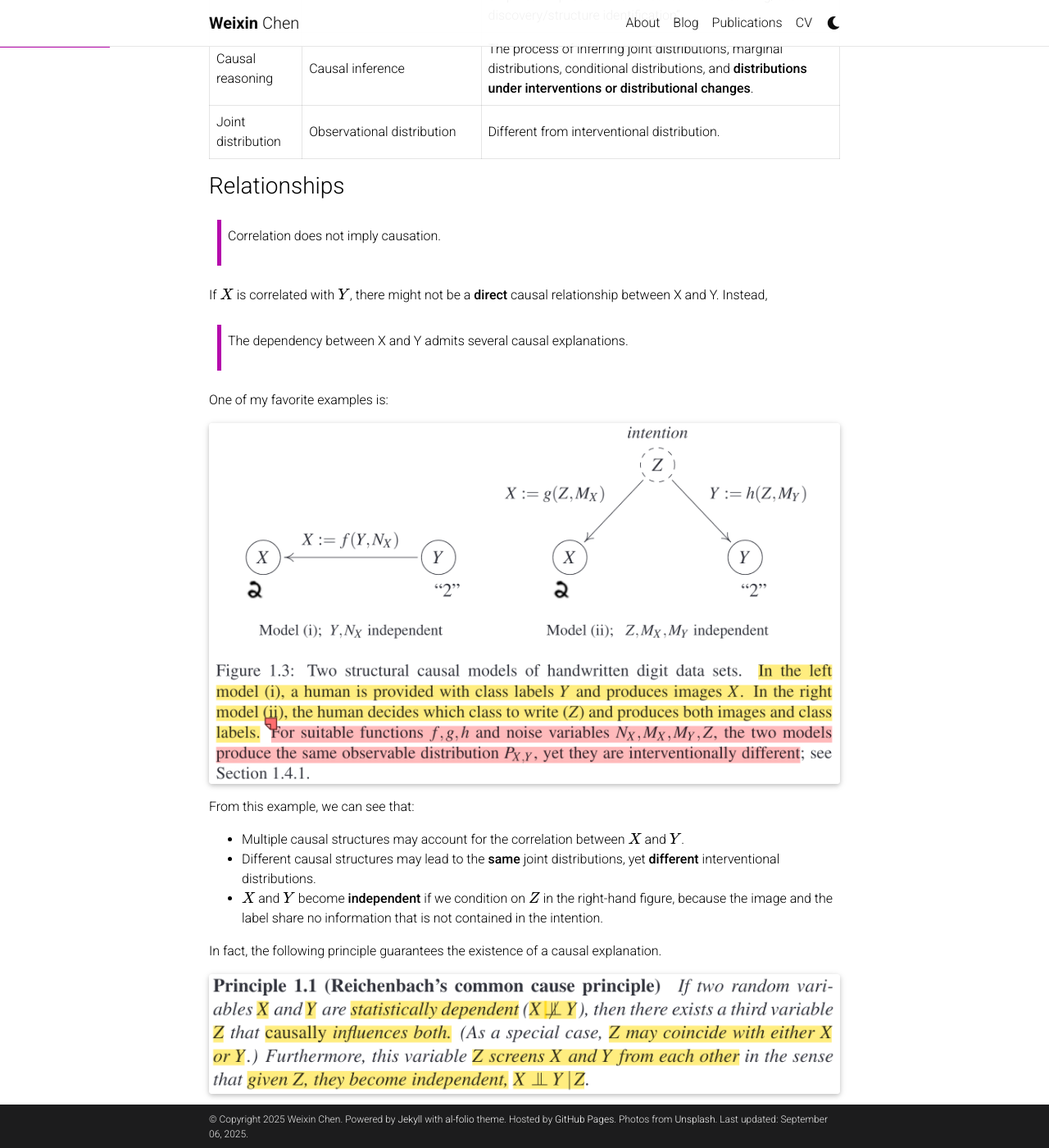
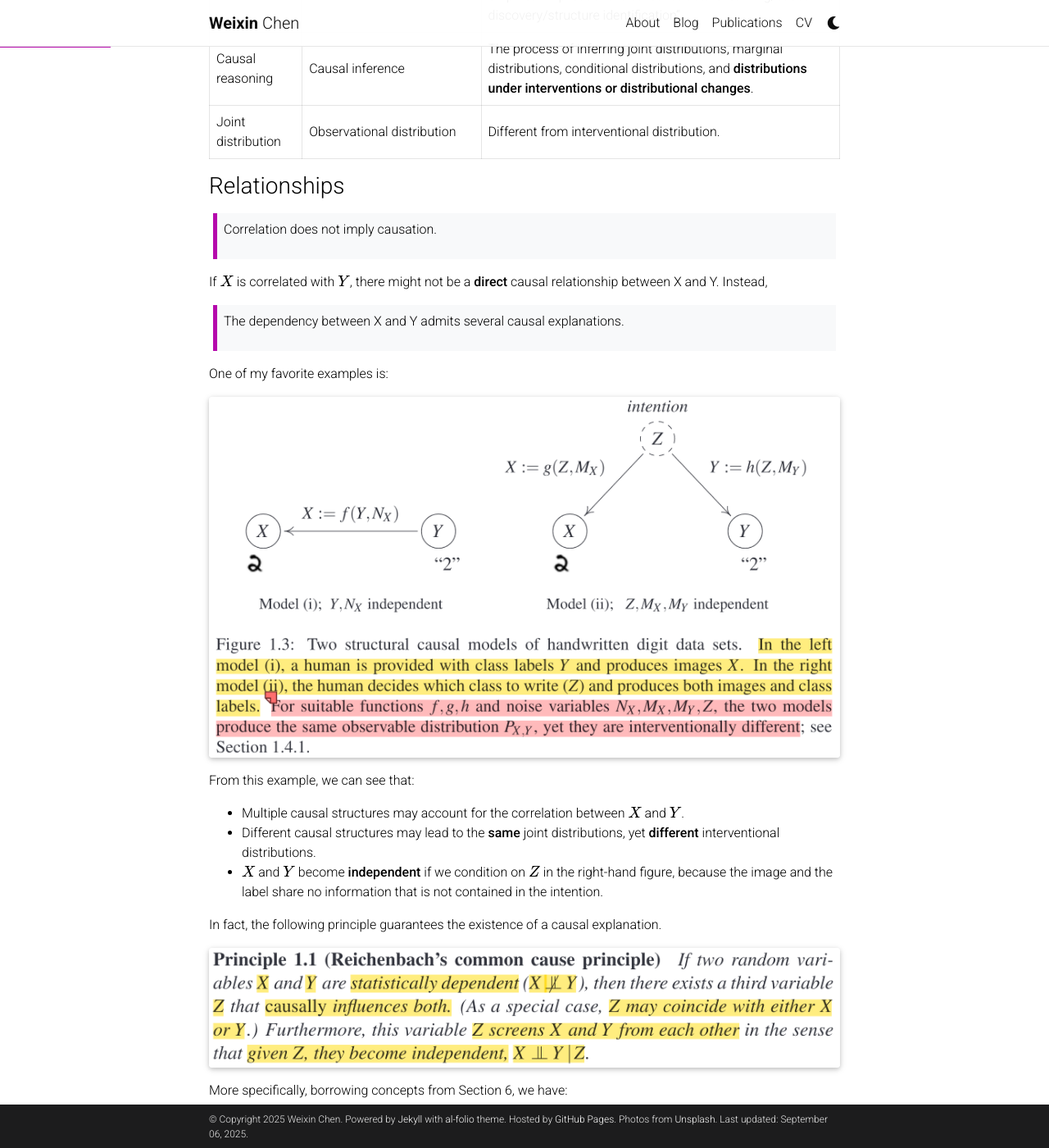
Before and after one commit to chenweixin107/chenweixin107.github.io, a Jekyll site: the page built from _posts/2025-09-05-causal-inference-notes.md, in a window 1280 px wide and 1400 px high, scrolled down 1938 px. Shown: the whole window at 82% size. Built offline with Jekyll 4.4.1, drawn with Linux system fonts in a browser that asks for light colours; full-size pictures stand in for the smaller copies a plugin makes; comment, search, counter and statistics services are not loaded; a style sheet for code colours, icons or effects is not loaded.

Commit message:
Update _base.scss

```diff
--- a/_sass/_base.scss
+++ b/_sass/_base.scss
@@ -54,11 +54,10 @@
 }
 
 blockquote {
-  background: var(--global-bg-color);
+  background: #f8f9fa; /* Light grey background */
   border-left: 2px solid var(--global-theme-color);
-  margin: 1.5em 10px;
-  padding: 0.1em 5px;
-  color: #666666; /* Grey color for quoted text */
+  margin: 1em 5px;
+  padding: 0.25em 8px;
   font-size: 1rem;
 }
 
@@ -683,7 +682,6 @@
     blockquote {
       border-left: 5px solid var(--global-theme-color);
       padding: 8px;
-      color: #666666; /* Grey color for quoted text */
     }
   }
 }
```
